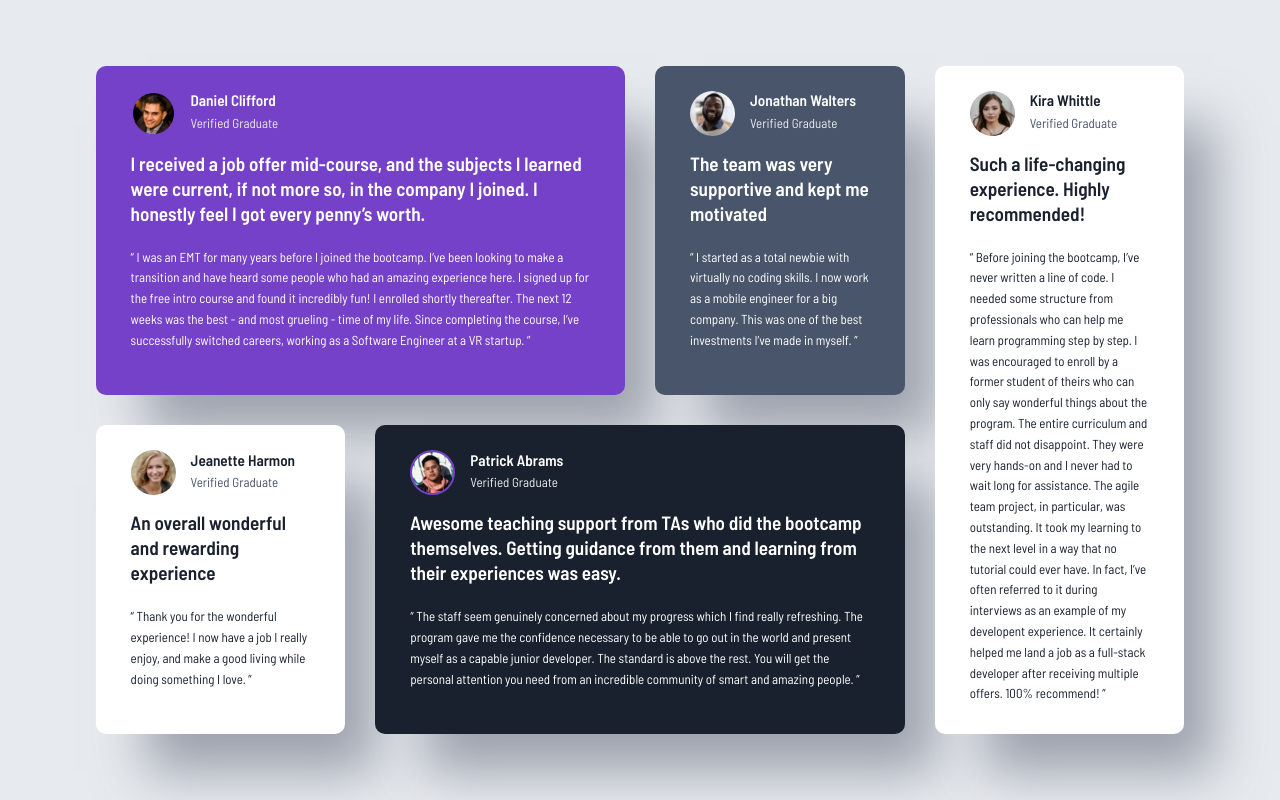
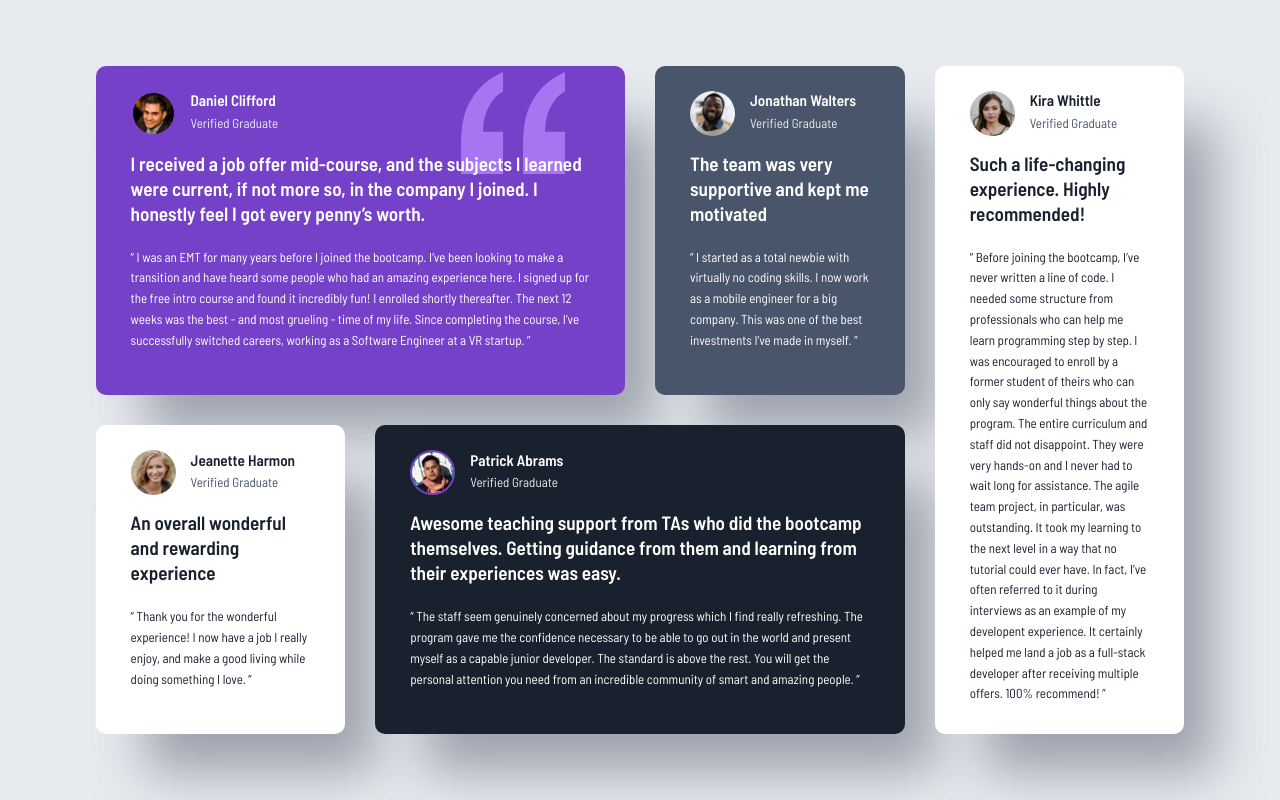
Before and after one commit to codingbreeze87/testimonials-grid-section, a plain HTML site: page index.html in a window 1280 px wide. Drawn offline with Linux system fonts and the light colour scheme.

Commit message:
CSS background image quotation svg

```diff
--- a/css/style.css
+++ b/css/style.css
@@ -93,7 +93,7 @@ img {
 
 .testimonial__purple {
   background-color: var(--primary-purple-500);
-  background-image: url('images/bg-pattern-quotation.svg');
+  background-image: url('/images/bg-pattern-quotation.svg');
   background-repeat: no-repeat;
   background-position: top 0.4rem right 3.75rem;
   grid-area: p;
```
